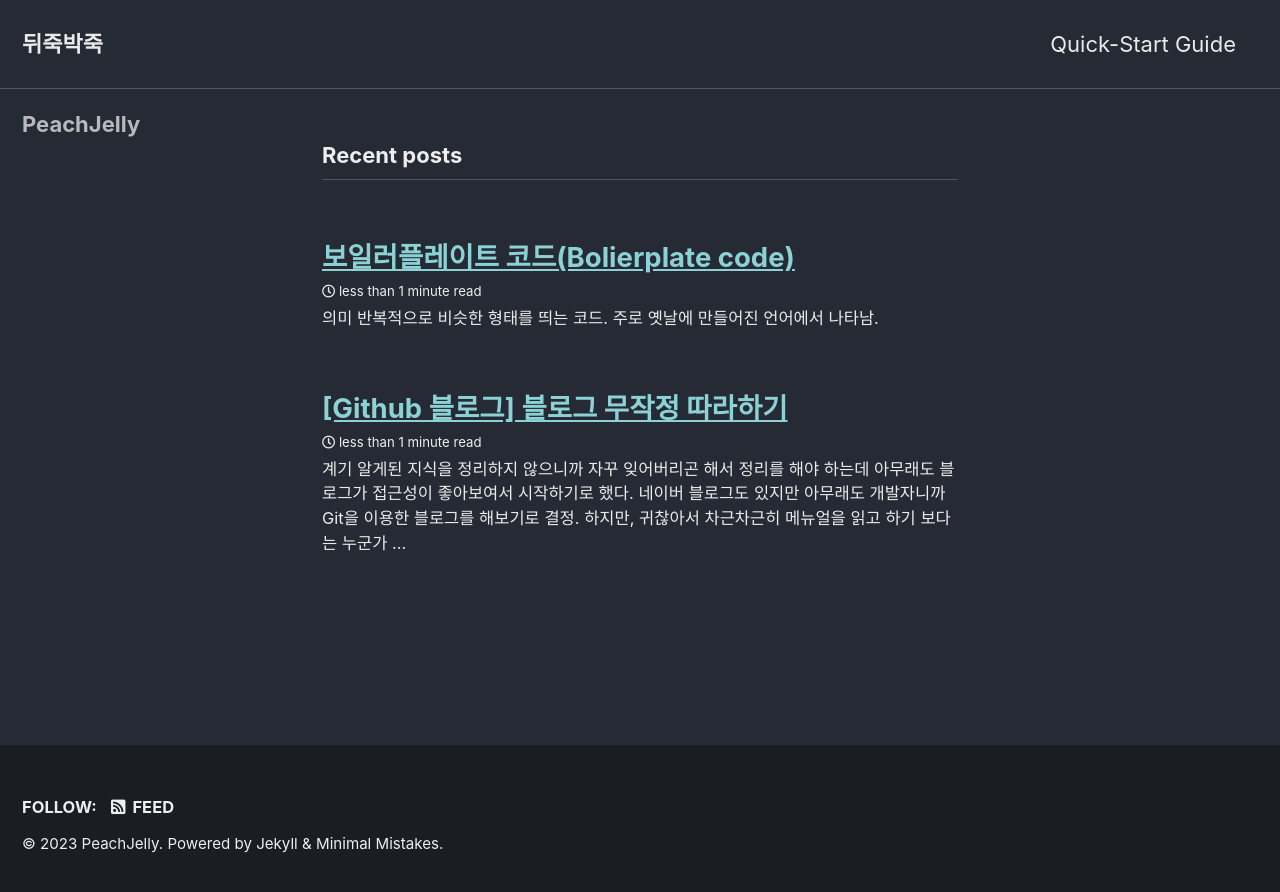
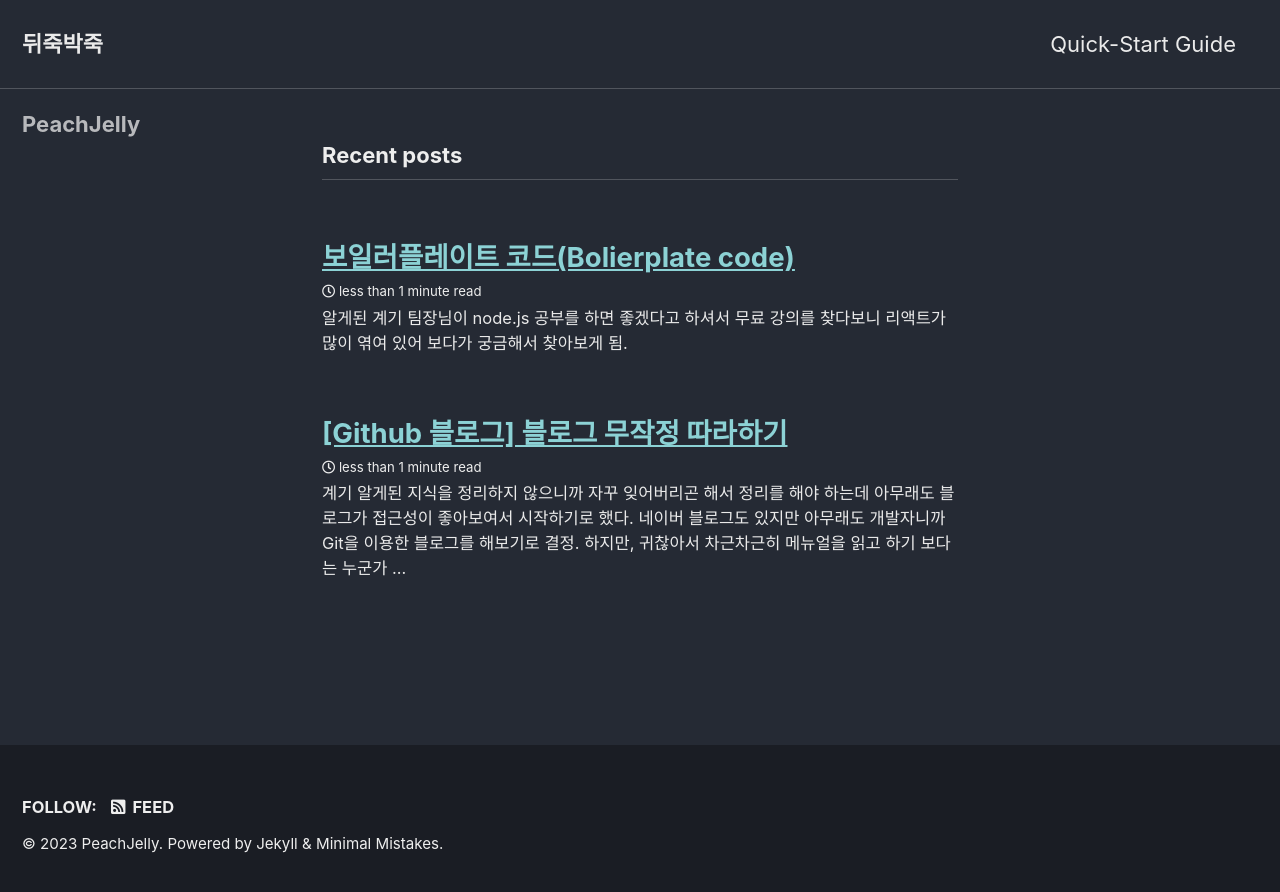
Before and after one commit to peachjelly/peachjelly.github.io, a Jekyll site: the page built from index.html, in a window 1280 px wide. Shown: the top 892 px of the page. Built offline with Jekyll 4.4.1, drawn with Linux system fonts in a browser that asks for light colours; cached includes are drawn as plain includes; the list of posts is cut into pages by our own code.

Commit message:
Update 2023-02-10-bolierplate_code.md
modify

```diff
--- a/_posts/2023-02-10-bolierplate_code.md
+++ b/_posts/2023-02-10-bolierplate_code.md
@@ -13,6 +13,9 @@ toc_sticky: true
 date: 2023-02-10
 last_modified_at: 2023-02-10
 ---
+# 알게된 계기
+팀장님이 node.js 공부를 하면 좋겠다고 하셔서 무료 강의를 찾다보니 리액트가 많이 엮여 있어 보다가 궁금해서 찾아보게 됨.
+
 # 의미
 반복적으로 비슷한 형태를 띄는 코드. 주로 옛날에 만들어진 언어에서 나타남.
 
@@ -21,7 +24,8 @@ last_modified_at: 2023-02-10
 보일러플레이트에 보일러 이름과 같은 제조 정보가 새겨져 있었는데 이는 인쇄 분야로 이어져 반복적으로 사용하는 텍스트를 의미하게 되었음.
 
 # 개인적인 의견
-회사에서는 들어보지 못한 용어로 자바쪽에서 많이 쓰이는 것 같음 (위키피디아에도 카테고리가 자바 방면으로 속해있음)
+회사에서는 들어보지 못한 용어로 자바쪽에서 많이 쓰이는 것 같음 (위키피디아에도 카테고리가 자바 방면으로 속해있음.
+
 
 # 참고
 https://www.wisewiredbooks.com/term-dict/common/boilerplate.html#:~:text=%EC%BB%B4%ED%93%A8%ED%84%B0%20%ED%94%84%EB%A1%9C%EA%B7%B8%EB%9E%98%EB%B0%8D%EC%97%90%EC%84%9C%20%EB%B3%B4%EC%9D%BC%EB%9F%AC%ED%94%8C%EB%A0%88%EC%9D%B4%ED%8A%B8,%EC%BD%94%EB%93%9C%EB%A5%BC%20%EC%9E%91%EC%84%B1%ED%95%B4%EC%95%BC%20%ED%95%9C%EB%8B%A4.
```
